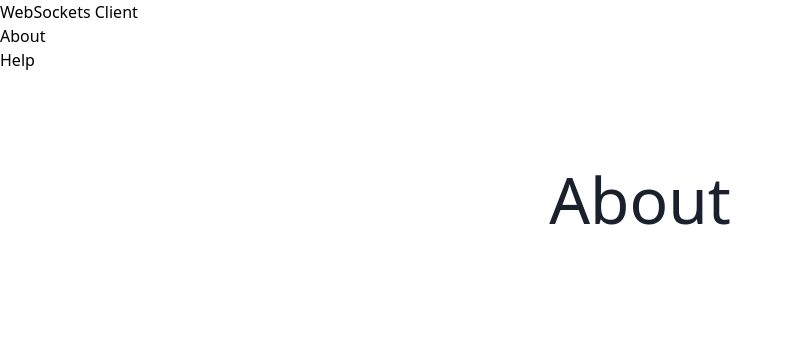
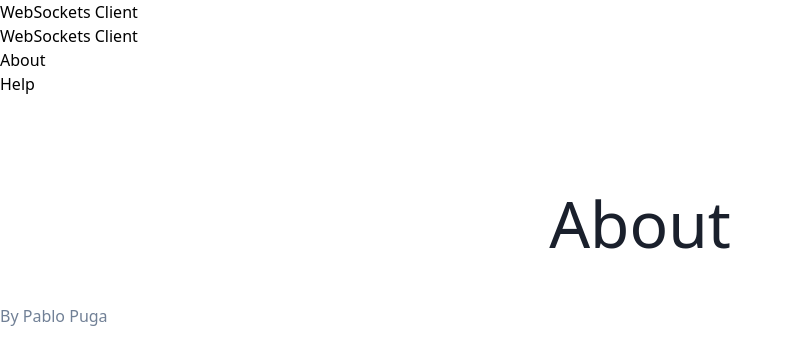
Before and after one commit to pablo-puga/ws-client, a React (Create React App) app: page /#/about in a window 1280 px wide. Shown: the top 364 px of the page, without its empty margins (0-793 px from the left). Built offline with nearby package versions, Linux system fonts and the light colour scheme.

Commit message:
Remove the usage of react-helment in favor of useEffect.
The usage of the package was throwing a deprecation warning with UNSAFE_componentWillMount.

https://github.com/nfl/react-helmet/issues/548

```diff
--- a/package.json
+++ b/package.json
@@ -17,7 +17,6 @@
     "@types/node": "^14.6.4",
     "@types/react": "^16.9.49",
     "@types/react-dom": "^16.9.8",
-    "@types/react-helmet": "^6.1.0",
     "@types/react-router-dom": "^5.1.5",
     "gh-pages": "^3.1.0"
   },
--- a/src/App.tsx
+++ b/src/App.tsx
@@ -5,19 +5,58 @@ import About from './pages/About';
 import Help from './pages/Help';
 import WSClient from './pages/WSClient';
 
+const Header: React.FC = () => {
+    return (
+        <header>
+            <h1>WebSockets Client</h1>
+        </header>
+    );
+};
+
+const Navigation: React.FC = () => {
+    return (
+        <nav>
+            <ul>
+                <li>
+                    <NavLink to="/">WebSockets Client</NavLink>
+                </li>
+                <li>
+                    <NavLink to="/about">About</NavLink>
+                </li>
+                <li>
+                    <NavLink to="/help">Help</NavLink>
+                </li>
+            </ul>
+        </nav>
+    );
+};
+
+const Footer: React.FC = () => {
+    return (
+        <footer>
+            <small className="block pt-8 text-gray-600 md:text-base">
+                By&nbsp;
+                <a
+                    href="https://github.com/pablo-puga"
+                    title="Pablo Puga GitHub Profile"
+                    className="font-medium hover:text-gray-900 transition-colors duration-300"
+                >
+                    Pablo Puga
+                </a>
+            </small>
+        </footer>
+    );
+};
+
 const App: React.FC = () => {
     return (
         <HashRouter basename="/">
-            <nav>
-                <ul>
-                    <li><NavLink to="/">WebSockets Client</NavLink></li>
-                    <li><NavLink to="/about">About</NavLink></li>
-                    <li><NavLink to="/help">Help</NavLink></li>
-                </ul>
-            </nav>
-            <Route exact path="/" component={WSClient}/>
-            <Route exact path="/about" component={About}/>
-            <Route exact path="/help" component={Help}/>
+            <Header />
+            <Navigation />
+            <Route exact path="/" component={WSClient} />
+            <Route exact path="/about" component={About} />
+            <Route exact path="/help" component={Help} />
+            <Footer />
         </HashRouter>
     );
 };
--- a/src/pages/About.tsx
+++ b/src/pages/About.tsx
@@ -1,12 +1,12 @@
-import React from 'react';
-import { Helmet } from 'react-helmet';
+import React, { useEffect } from 'react';
 
 const About: React.FC = () => {
+    useEffect(() => {
+        document.title = 'WebSockets Client - About';
+    });
+
     return (
         <article className="w-full mx-auto px-5 pt-5 sm:pt-10 md:pt-15 lg:pt-20 xl:pt-25 font-sans text-center">
-            <Helmet>
-                <title>WebSockets Client - About</title>
-            </Helmet>
             <h1 className="text-2xl sm:text-3xl md:text-4xl lg:text-5xl xl:text-6xl font-medium text-gray-900">
                 About
             </h1>
--- a/src/pages/Help.tsx
+++ b/src/pages/Help.tsx
@@ -1,12 +1,12 @@
-import React from 'react';
-import { Helmet } from 'react-helmet';
+import React, { useEffect } from 'react';
 
 const Help: React.FC = () => {
+    useEffect(() => {
+        document.title = 'WebSockets Client - Help';
+    });
+
     return (
         <article className="w-full mx-auto px-5 pt-5 sm:pt-10 md:pt-15 lg:pt-20 xl:pt-25 font-sans text-center">
-            <Helmet>
-                <title>WebSockets Client - Help</title>
-            </Helmet>
             <h1 className="text-2xl sm:text-3xl md:text-4xl lg:text-5xl xl:text-6xl font-medium text-gray-900">Help</h1>
         </article>
     );
--- a/src/pages/WSClient.tsx
+++ b/src/pages/WSClient.tsx
@@ -1,12 +1,12 @@
-import React from 'react';
-import { Helmet } from 'react-helmet';
+import React, { useEffect } from 'react';
 
 const WSClient: React.FC = () => {
+    useEffect(() => {
+        document.title = 'WebSockets Client';
+    });
+
     return (
         <article className="w-full mx-auto px-5 pt-5 sm:pt-10 md:pt-15 lg:pt-20 xl:pt-25 font-sans text-center">
-            <Helmet>
-                <title>WebSockets Client</title>
-            </Helmet>
             <h1 className="text-2xl sm:text-3xl md:text-4xl lg:text-5xl xl:text-6xl font-medium text-gray-900">
                 WebSockets Client
             </h1>
```
Also changed, not shown: src/under-construction.jpg (deleted), 1 other file (tests, documents, lock files or other folders).
